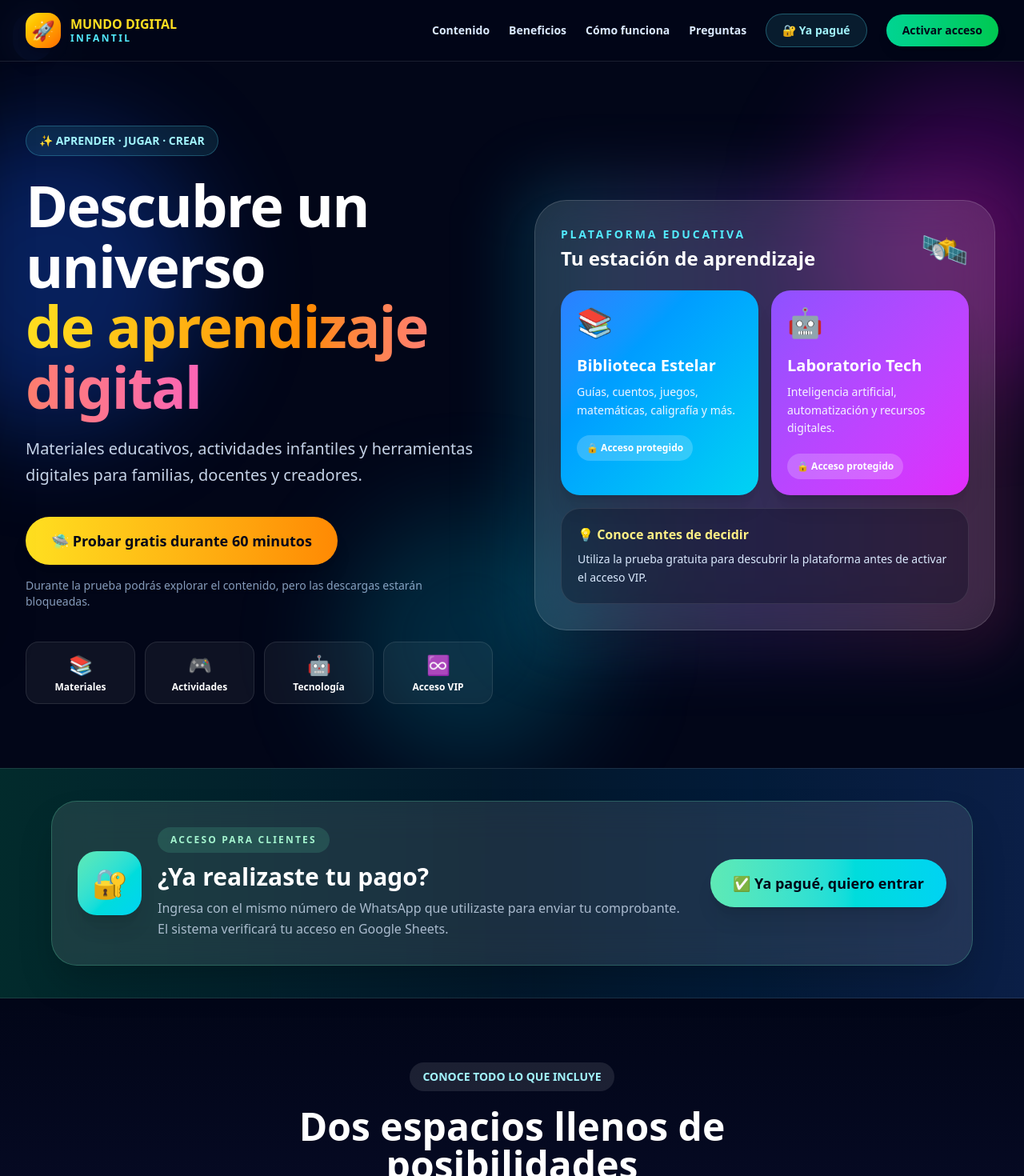
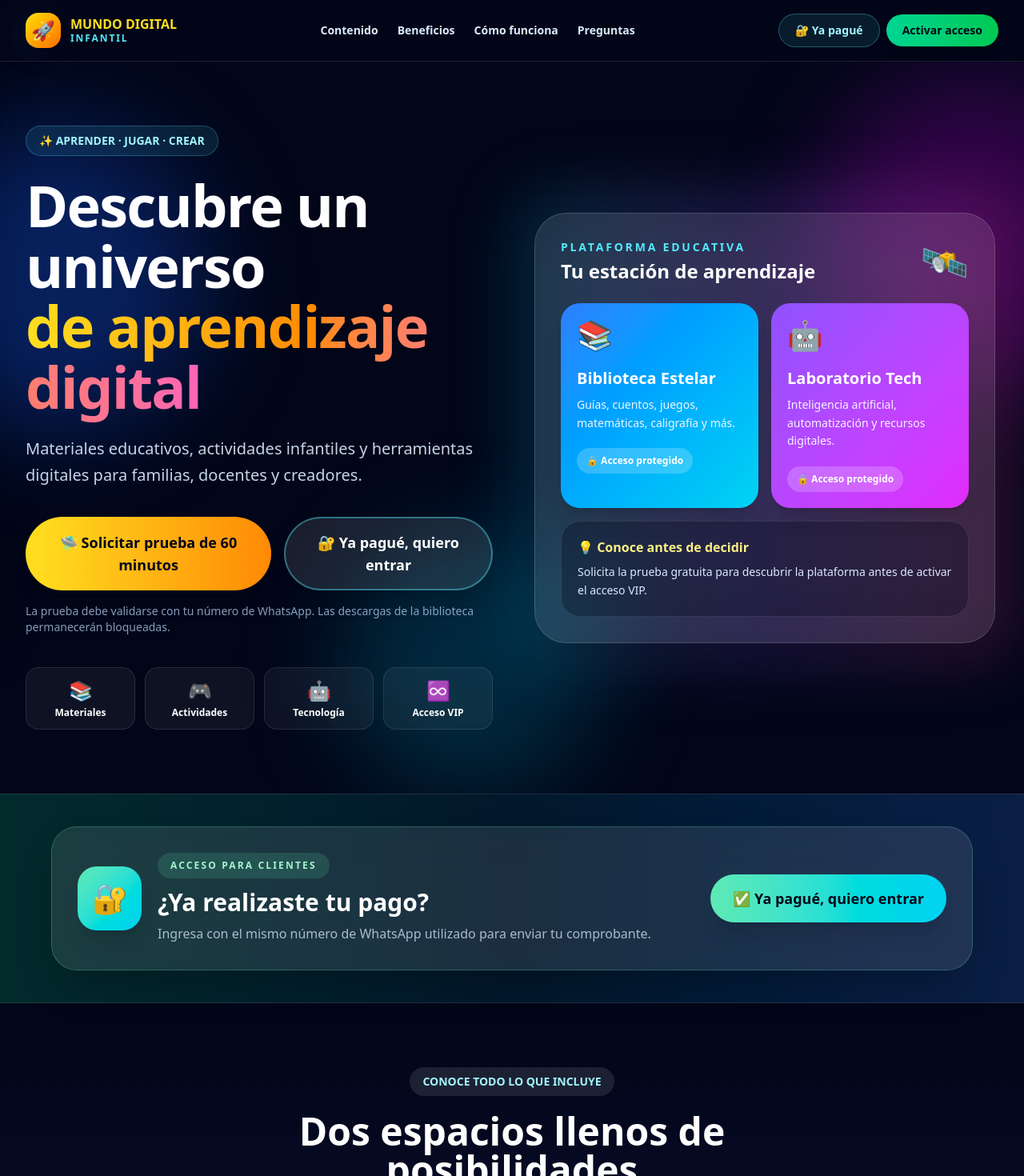
Before and after one commit to fernanda21velasquez1990-lgtm/mi-plataforma-infantil, a Next.js app: page / in a window 1280 px wide. Shown: the top 1470 px of the page at 80% size. Built offline with nearby package versions, Linux system fonts and the light colour scheme.

Commit message:
Quitar menu movil y enviar prueba a pagina de acceso

```diff
--- a/app/page.tsx
+++ b/app/page.tsx
@@ -7,7 +7,6 @@ import { useRouter } from "next/navigation";
    RUTAS
 ===================================================== */
 
-const RUTA_PRUEBA = "/tecnologia";
 const RUTA_ACCESO = "/acceso";
 
 /* =====================================================
@@ -104,7 +103,7 @@ const preguntasFrecuentes = [
   {
     pregunta: "¿Qué incluye la prueba gratuita?",
     respuesta:
-      "Permite explorar la plataforma durante 60 minutos. Las descargas permanecen bloqueadas.",
+      "Permite explorar la plataforma durante 60 minutos. Las descargas de la biblioteca permanecen bloqueadas.",
   },
 ];
 
@@ -116,22 +115,27 @@ export default function InicioLanding() {
   const router = useRouter();
 
   const [mostrarPago, setMostrarPago] = useState(false);
-  const [menuAbierto, setMenuAbierto] = useState(false);
+
   const [preguntaAbierta, setPreguntaAbierta] =
     useState<number | null>(null);
 
   /* ===================================================
-     INICIAR PRUEBA DE 60 MINUTOS
+     ENVIAR A LA PÁGINA DE ACCESO EN MODO PRUEBA
+
+     Ya no se crea la prueba desde esta página.
+     La validación se realizará en /acceso.
   =================================================== */
 
-  const iniciarPruebaExpress = () => {
-    const ahora = Date.now();
-    const limite = ahora + 60 * 60 * 1000;
+  const solicitarPruebaGratis = () => {
+    router.push("/acceso?modo=prueba");
+  };
 
-    localStorage.setItem("limitePrueba", limite.toString());
-    localStorage.removeItem("accesoVIP");
+  /* ===================================================
+     CLIENTE QUE YA PAGÓ
+  =================================================== */
 
-    router.push(RUTA_PRUEBA);
+  const entrarComoCliente = () => {
+    router.push(RUTA_ACCESO);
   };
 
   /* ===================================================
@@ -143,8 +147,6 @@ export default function InicioLanding() {
       behavior: "smooth",
       block: "start",
     });
-
-    setMenuAbierto(false);
   };
 
   /* ===================================================
@@ -155,7 +157,9 @@ export default function InicioLanding() {
     setMostrarPago(true);
 
     setTimeout(() => {
-      document.getElementById("acceso-completo")?.scrollIntoView({
+      document
+        .getElementById("acceso-completo")
+        ?.scrollIntoView({
           behavior: "smooth",
           block: "center",
         });
@@ -163,11 +167,11 @@ export default function InicioLanding() {
   };
 
   /* ===================================================
-     WHATSAPP
+     ENLACE DE WHATSAPP
   =================================================== */
 
   const mensajeWhatsApp =
-    "Hola, ya realicé mi pago para Mundo Digital Infantil. Aquí está mi comprobante:";
+    "Hola, quiero activar mi acceso VIP a Mundo Digital Infantil. Enviaré mi comprobante de pago:";
 
   const enlaceWhatsApp = `https://wa.me/${
     DATOS_PAGO.whatsapp
@@ -176,11 +180,13 @@ export default function InicioLanding() {
   return (
     <main className="min-h-screen overflow-x-hidden bg-slate-950 font-sans text-white">
       {/* =================================================
-          MENÚ SUPERIOR
+          MENÚ SUPERIOR SIN BOTÓN HAMBURGUESA
       ================================================= */}
 
-      <header className="sticky top-0 z-50 border-b border-white/10 bg-slate-950/85 backdrop-blur-xl">
-        <div className="mx-auto flex max-w-7xl items-center justify-between px-5 py-4 lg:px-8">
+      <header className="sticky top-0 z-50 border-b border-white/10 bg-slate-950/90 backdrop-blur-xl">
+        <div className="mx-auto flex max-w-7xl items-center justify-between gap-4 px-4 py-4 sm:px-6 lg:px-8">
+          {/* LOGO */}
+
           <button
             type="button"
             onClick={() =>
@@ -189,22 +195,25 @@ export default function InicioLanding() {
                 behavior: "smooth",
               })
             }
-            className="flex items-center gap-3 text-left"
+            className="flex min-w-0 items-center gap-3 text-left"
+            aria-label="Volver al inicio"
           >
-            <span className="flex h-11 w-11 items-center justify-center rounded-2xl bg-gradient-to-br from-yellow-300 to-orange-500 text-2xl shadow-lg">
+            <span className="flex h-11 w-11 shrink-0 items-center justify-center rounded-2xl bg-gradient-to-br from-yellow-300 to-orange-500 text-2xl shadow-lg">
               🚀
             </span>
 
-            <div>
-              <p className="text-sm font-black leading-tight text-yellow-300 sm:text-base">
+            <div className="min-w-0">
+              <p className="truncate text-xs font-black leading-tight text-yellow-300 sm:text-base">
                 MUNDO DIGITAL
               </p>
 
-              <p className="text-xs font-bold tracking-[0.2em] text-cyan-300">
+              <p className="text-[10px] font-bold tracking-[0.16em] text-cyan-300 sm:text-xs">
                 INFANTIL
               </p>
             </div>
           </button>
+
+          {/* MENÚ PARA COMPUTADOR */}
 
           <nav className="hidden items-center gap-6 text-sm font-bold text-blue-100 lg:flex">
             <button
@@ -238,11 +247,15 @@ export default function InicioLanding() {
             >
               Preguntas
             </button>
+          </nav>
 
+          {/* BOTONES VISIBLES EN TELÉFONO Y COMPUTADOR */}
+
+          <div className="flex shrink-0 items-center gap-2">
             <button
               type="button"
-              onClick={() => router.push(RUTA_ACCESO)}
-              className="rounded-full border border-cyan-300/30 bg-cyan-300/10 px-5 py-2.5 font-black text-cyan-200 transition hover:bg-cyan-300 hover:text-slate-950"
+              onClick={entrarComoCliente}
+              className="rounded-full border border-cyan-300/30 bg-cyan-300/10 px-3 py-2 text-xs font-black text-cyan-200 transition hover:bg-cyan-300 hover:text-slate-950 sm:px-5 sm:py-2.5 sm:text-sm"
             >
               🔐 Ya pagué
             </button>
@@ -250,81 +263,12 @@ export default function InicioLanding() {
             <button
               type="button"
               onClick={abrirPago}
-              className="rounded-full bg-gradient-to-r from-emerald-400 to-green-500 px-5 py-2.5 font-black text-slate-950 shadow-lg transition hover:-translate-y-0.5"
+              className="hidden rounded-full bg-gradient-to-r from-emerald-400 to-green-500 px-5 py-2.5 text-sm font-black text-slate-950 shadow-lg transition hover:-translate-y-0.5 sm:block"
             >
               Activar acceso
             </button>
-          </nav>
-
-          <button
-            type="button"
-            onClick={() => setMenuAbierto(!menuAbierto)}
-            className="flex h-11 w-11 items-center justify-center rounded-xl border border-white/15 bg-white/10 text-2xl lg:hidden"
-            aria-label="Abrir menú"
-          >
-            {menuAbierto ? "×" : "☰"}
-          </button>
           </div>
-
-        {menuAbierto && (
-          <nav className="border-t border-white/10 bg-slate-950 px-5 py-5 lg:hidden">
-            <div className="mx-auto flex max-w-7xl flex-col gap-3">
-              <button
-                type="button"
-                onClick={() => irASeccion("contenido")}
-                className="rounded-xl bg-white/5 px-4 py-3 text-left font-bold"
-              >
-                🌌 Contenido
-              </button>
-
-              <button
-                type="button"
-                onClick={() => irASeccion("beneficios")}
-                className="rounded-xl bg-white/5 px-4 py-3 text-left font-bold"
-              >
-                ✨ Beneficios
-              </button>
-
-              <button
-                type="button"
-                onClick={() => irASeccion("como-funciona")}
-                className="rounded-xl bg-white/5 px-4 py-3 text-left font-bold"
-              >
-                🛸 Cómo funciona
-              </button>
-
-              <button
-                type="button"
-                onClick={() => irASeccion("preguntas")}
-                className="rounded-xl bg-white/5 px-4 py-3 text-left font-bold"
-              >
-                💬 Preguntas frecuentes
-              </button>
-
-              <button
-                type="button"
-                onClick={() => {
-                  setMenuAbierto(false);
-                  router.push(RUTA_ACCESO);
-                }}
-                className="rounded-xl border border-cyan-300/30 bg-cyan-300/10 px-4 py-3 text-left font-black text-cyan-200"
-              >
-                🔐 Ya pagué, quiero entrar
-              </button>
-
-              <button
-                type="button"
-                onClick={() => {
-                  setMenuAbierto(false);
-                  abrirPago();
-                }}
-                className="rounded-xl bg-gradient-to-r from-emerald-400 to-green-500 px-4 py-3 text-left font-black text-slate-950"
-              >
-                💎 Activar acceso completo
-              </button>
         </div>
-          </nav>
-        )}
       </header>
 
       {/* =================================================
@@ -333,10 +277,14 @@ export default function InicioLanding() {
 
       <section className="relative isolate overflow-hidden">
         <div className="pointer-events-none absolute -left-32 top-20 h-96 w-96 rounded-full bg-blue-600/30 blur-3xl" />
+
         <div className="pointer-events-none absolute -right-32 top-5 h-96 w-96 rounded-full bg-fuchsia-600/25 blur-3xl" />
+
         <div className="pointer-events-none absolute bottom-0 left-1/3 h-80 w-80 rounded-full bg-cyan-500/20 blur-3xl" />
 
         <div className="relative mx-auto grid min-h-[720px] max-w-7xl items-center gap-12 px-5 py-20 lg:grid-cols-2 lg:px-8">
+          {/* TEXTO PRINCIPAL */}
+
           <div className="text-center lg:text-left">
             <span className="mb-6 inline-flex rounded-full border border-cyan-300/25 bg-cyan-300/10 px-4 py-2 text-sm font-extrabold text-cyan-200">
               ✨ APRENDER · JUGAR · CREAR
@@ -353,24 +301,38 @@ export default function InicioLanding() {
             </h1>
 
             <p className="mx-auto mt-6 max-w-2xl text-lg font-medium leading-relaxed text-blue-100/90 lg:mx-0 lg:text-xl">
-              Materiales educativos, actividades infantiles y herramientas
-              digitales para familias, docentes y creadores.
+              Materiales educativos, actividades infantiles
+              y herramientas digitales para familias,
+              docentes y creadores.
             </p>
 
-            <div className="mt-9 flex justify-center lg:justify-start">
+            {/* BOTONES PRINCIPALES */}
+
+            <div className="mt-9 flex flex-col justify-center gap-4 sm:flex-row lg:justify-start">
               <button
                 type="button"
-                onClick={iniciarPruebaExpress}
-                className="w-full rounded-full bg-gradient-to-r from-yellow-300 to-orange-400 px-8 py-4 text-lg font-black text-slate-950 shadow-xl transition hover:-translate-y-1 sm:w-auto"
+                onClick={solicitarPruebaGratis}
+                className="rounded-full bg-gradient-to-r from-yellow-300 to-orange-400 px-8 py-4 text-lg font-black text-slate-950 shadow-xl transition hover:-translate-y-1 hover:brightness-110"
               >
-                🛸 Probar gratis durante 60 minutos
+                🛸 Solicitar prueba de 60 minutos
+              </button>
+
+              <button
+                type="button"
+                onClick={entrarComoCliente}
+                className="rounded-full border-2 border-cyan-300/40 bg-white/10 px-8 py-4 text-lg font-black text-white shadow-xl transition hover:-translate-y-1 hover:border-cyan-300 hover:bg-cyan-300/15"
+              >
+                🔐 Ya pagué, quiero entrar
               </button>
             </div>
 
             <p className="mx-auto mt-4 max-w-xl text-sm text-blue-200/70 lg:mx-0">
-              Durante la prueba podrás explorar el contenido, pero las
-              descargas estarán bloqueadas.
+              La prueba debe validarse con tu número de
+              WhatsApp. Las descargas de la biblioteca
+              permanecerán bloqueadas.
             </p>
+
+            {/* INDICADORES */}
 
             <div className="mt-10 grid grid-cols-2 gap-3 sm:grid-cols-4">
               {[
@@ -383,7 +345,10 @@ export default function InicioLanding() {
                   key={texto}
                   className="rounded-2xl border border-white/10 bg-white/5 p-3 text-center"
                 >
-                  <span className="block text-2xl">{emoji}</span>
+                  <span className="block text-2xl">
+                    {emoji}
+                  </span>
+
                   <span className="mt-1 block text-xs font-bold">
                     {texto}
                   </span>
@@ -391,6 +356,8 @@ export default function InicioLanding() {
               ))}
             </div>
           </div>
+
+          {/* PRESENTACIÓN DEL CONTENIDO */}
 
           <div className="relative mx-auto w-full max-w-xl">
             <div className="absolute -inset-6 rounded-[3rem] bg-gradient-to-r from-cyan-500/20 via-violet-500/20 to-pink-500/20 blur-2xl" />
@@ -407,19 +374,24 @@ export default function InicioLanding() {
                   </h2>
                 </div>
 
-                <span className="text-5xl">🛰️</span>
+                <span className="text-5xl">
+                  🛰️
+                </span>
               </div>
 
               <div className="grid gap-4 sm:grid-cols-2">
                 <article className="rounded-3xl bg-gradient-to-br from-blue-500 to-cyan-400 p-5 shadow-xl">
-                  <span className="text-4xl">📚</span>
+                  <span className="text-4xl">
+                    📚
+                  </span>
 
                   <h3 className="mt-5 text-xl font-black">
                     Biblioteca Estelar
                   </h3>
 
                   <p className="mt-2 text-sm leading-relaxed text-blue-50">
-                    Guías, cuentos, juegos, matemáticas, caligrafía y más.
+                    Guías, cuentos, juegos, matemáticas,
+                    caligrafía y más.
                   </p>
 
                   <span className="mt-5 inline-flex rounded-full bg-white/20 px-3 py-2 text-xs font-black">
@@ -428,15 +400,17 @@ export default function InicioLanding() {
                 </article>
 
                 <article className="rounded-3xl bg-gradient-to-br from-violet-500 to-fuchsia-500 p-5 shadow-xl">
-                  <span className="text-4xl">🤖</span>
+                  <span className="text-4xl">
+                    🤖
+                  </span>
 
                   <h3 className="mt-5 text-xl font-black">
                     Laboratorio Tech
                   </h3>
 
                   <p className="mt-2 text-sm leading-relaxed text-violet-50">
-                    Inteligencia artificial, automatización y recursos
-                    digitales.
+                    Inteligencia artificial, automatización
+                    y recursos digitales.
                   </p>
 
                   <span className="mt-5 inline-flex rounded-full bg-white/20 px-3 py-2 text-xs font-black">
@@ -451,8 +425,9 @@ export default function InicioLanding() {
                 </p>
 
                 <p className="mt-2 text-sm leading-relaxed text-blue-100">
-                  Utiliza la prueba gratuita para descubrir la plataforma
-                  antes de activar el acceso VIP.
+                  Solicita la prueba gratuita para descubrir
+                  la plataforma antes de activar el acceso
+                  VIP.
                 </p>
               </div>
             </div>
@@ -481,16 +456,15 @@ export default function InicioLanding() {
               </h2>
 
               <p className="mt-2 max-w-2xl leading-relaxed text-blue-100/75">
-                Ingresa con el mismo número de WhatsApp que utilizaste para
-                enviar tu comprobante. El sistema verificará tu acceso en
-                Google Sheets.
+                Ingresa con el mismo número de WhatsApp
+                utilizado para enviar tu comprobante.
               </p>
             </div>
           </div>
 
           <button
             type="button"
-            onClick={() => router.push(RUTA_ACCESO)}
+            onClick={entrarComoCliente}
             className="w-full shrink-0 rounded-full bg-gradient-to-r from-emerald-300 to-cyan-400 px-7 py-4 text-lg font-black text-slate-950 shadow-xl transition hover:-translate-y-1 lg:w-auto"
           >
             ✅ Ya pagué, quiero entrar
@@ -515,15 +489,10 @@ export default function InicioLanding() {
             <h2 className="mt-5 text-4xl font-black sm:text-5xl">
               Dos espacios llenos de posibilidades
             </h2>
-
-            <p className="mt-4 text-lg text-blue-100/75">
-              La portada muestra los contenidos, pero el ingreso solamente
-              se realiza mediante la prueba o el acceso VIP.
-            </p>
           </div>
 
           <div className="grid gap-8 lg:grid-cols-2">
-            <article className="relative overflow-hidden rounded-[2.5rem] border border-cyan-300/20 bg-gradient-to-br from-blue-600/30 to-cyan-500/10 p-7 shadow-2xl sm:p-9">
+            <article className="rounded-[2.5rem] border border-cyan-300/20 bg-gradient-to-br from-blue-600/30 to-cyan-500/10 p-7 shadow-2xl sm:p-9">
               <span className="inline-flex rounded-full bg-cyan-300 px-4 py-2 text-sm font-black text-blue-950">
                 PARA NIÑOS, FAMILIAS Y DOCENTES
               </span>
@@ -533,7 +502,8 @@ export default function InicioLanding() {
               </h3>
 
               <p className="mt-4 text-lg leading-relaxed text-blue-100">
-                Recursos para fortalecer diferentes áreas del aprendizaje.
+                Recursos para fortalecer diferentes áreas
+                del aprendizaje.
               </p>
 
               <div className="mt-7 grid gap-3 sm:grid-cols-2">
@@ -561,7 +531,7 @@ export default function InicioLanding() {
               </div>
             </article>
 
-            <article className="relative overflow-hidden rounded-[2.5rem] border border-fuchsia-300/20 bg-gradient-to-br from-violet-600/30 to-fuchsia-500/10 p-7 shadow-2xl sm:p-9">
+            <article className="rounded-[2.5rem] border border-fuchsia-300/20 bg-gradient-to-br from-violet-600/30 to-fuchsia-500/10 p-7 shadow-2xl sm:p-9">
               <span className="inline-flex rounded-full bg-fuchsia-300 px-4 py-2 text-sm font-black text-violet-950">
                 PARA ADULTOS Y CREADORES
               </span>
@@ -571,8 +541,8 @@ export default function InicioLanding() {
               </h3>
 
               <p className="mt-4 text-lg leading-relaxed text-violet-100">
-                Herramientas digitales para aprender, crear y mejorar
-                proyectos.
+                Herramientas digitales para aprender,
+                crear y mejorar proyectos.
               </p>
 
               <div className="mt-7 grid gap-3 sm:grid-cols-2">
@@ -675,14 +645,14 @@ export default function InicioLanding() {
                 emoji: "🔍",
                 titulo: "Conoce la propuesta",
                 descripcion:
-                  "Revisa todos los contenidos y beneficios de la plataforma.",
+                  "Revisa los contenidos y beneficios de la plataforma.",
               },
               {
                 numero: "02",
                 emoji: "🛸",
-                titulo: "Utiliza la prueba",
+                titulo: "Solicita la prueba",
                 descripcion:
-                  "Explora durante 60 minutos con las descargas bloqueadas.",
+                  "Registra tu teléfono y explora durante 60 minutos.",
               },
               {
                 numero: "03",
@@ -714,6 +684,16 @@ export default function InicioLanding() {
               </article>
             ))}
           </div>
+
+          <div className="mt-10 flex justify-center">
+            <button
+              type="button"
+              onClick={solicitarPruebaGratis}
+              className="rounded-full bg-gradient-to-r from-yellow-300 to-orange-400 px-8 py-4 text-lg font-black text-slate-950 shadow-xl transition hover:-translate-y-1"
+            >
+              🛸 Solicitar prueba de 60 minutos
+            </button>
+          </div>
         </div>
       </section>
 
@@ -736,7 +716,8 @@ export default function InicioLanding() {
             </h2>
 
             <p className="mt-5 text-lg leading-relaxed text-slate-600">
-              Acceso ilimitado a la biblioteca y al laboratorio digital.
+              Acceso ilimitado a la biblioteca y al
+              laboratorio digital.
             </p>
 
             <ul className="mt-8 space-y-4">
@@ -762,11 +743,12 @@ export default function InicioLanding() {
             </ul>
           </div>
 
-          <div className="relative">
           <div className="relative rounded-[2.5rem] border-4 border-emerald-300 bg-white p-7 shadow-2xl sm:p-9">
             {!mostrarPago ? (
               <div className="text-center">
-                  <span className="text-5xl">💎</span>
+                <span className="text-5xl">
+                  💎
+                </span>
 
                 <p className="mt-5 text-sm font-black uppercase tracking-[0.2em] text-emerald-600">
                   Pago único
@@ -797,7 +779,9 @@ export default function InicioLanding() {
             ) : (
               <div>
                 <div className="text-center">
-                    <span className="text-5xl">📲</span>
+                  <span className="text-5xl">
+                    📲
+                  </span>
 
                   <h3 className="mt-4 text-3xl font-black text-emerald-600">
                     Taquilla VIP
@@ -854,7 +838,6 @@ export default function InicioLanding() {
             )}
           </div>
         </div>
-        </div>
       </section>
 
       {/* =================================================
@@ -869,23 +852,23 @@ export default function InicioLanding() {
             </h2>
 
             <p className="mt-3 max-w-2xl text-lg font-semibold">
-              Disfruta de 60 minutos para conocer la plataforma con las
-              descargas bloqueadas.
+              Registra tu número y disfruta de 60 minutos
+              para conocer la plataforma.
             </p>
           </div>
 
           <button
             type="button"
-            onClick={iniciarPruebaExpress}
+            onClick={solicitarPruebaGratis}
             className="w-full rounded-full bg-slate-950 px-8 py-5 text-lg font-black text-yellow-300 shadow-2xl lg:w-auto"
           >
-            🛸 Iniciar prueba de 60 minutos
+            🛸 Solicitar prueba de 60 minutos
           </button>
         </div>
       </section>
 
       {/* =================================================
-          PREGUNTAS
+          PREGUNTAS FRECUENTES
       ================================================= */}
 
       <section
@@ -911,12 +894,19 @@ export default function InicioLanding() {
                   <button
                     type="button"
                     onClick={() =>
-                      setPreguntaAbierta(abierta ? null : indice)
+                      setPreguntaAbierta(
+                        abierta ? null : indice,
+                      )
                     }
                     className="flex w-full items-center justify-between gap-5 px-5 py-5 text-left font-black"
                   >
-                    <span>{elemento.pregunta}</span>
-                    <span>{abierta ? "−" : "+"}</span>
+                    <span>
+                      {elemento.pregunta}
+                    </span>
+
+                    <span>
+                      {abierta ? "−" : "+"}
+                    </span>
                   </button>
 
                   {abierta && (
@@ -937,7 +927,9 @@ export default function InicioLanding() {
 
       <section className="border-t border-white/10 bg-indigo-950 px-5 py-16 text-center">
         <div className="mx-auto max-w-3xl">
-          <span className="text-6xl">🌟</span>
+          <span className="text-6xl">
+            🌟
+          </span>
 
           <h2 className="mt-5 text-3xl font-black sm:text-4xl">
             El conocimiento está listo para despegar
@@ -946,15 +938,15 @@ export default function InicioLanding() {
           <div className="mt-8 flex flex-col justify-center gap-4 sm:flex-row">
             <button
               type="button"
-              onClick={iniciarPruebaExpress}
+              onClick={solicitarPruebaGratis}
               className="rounded-full bg-yellow-300 px-7 py-4 font-black text-slate-950"
             >
-              🛸 Probar gratis
+              🛸 Solicitar prueba
             </button>
 
             <button
               type="button"
-              onClick={() => router.push(RUTA_ACCESO)}
+              onClick={entrarComoCliente}
               className="rounded-full border-2 border-cyan-300 bg-cyan-300/10 px-7 py-4 font-black text-cyan-200"
             >
               🔐 Ya pagué, quiero entrar
```
Lines whose indentation alone changed are shown as unchanged.
